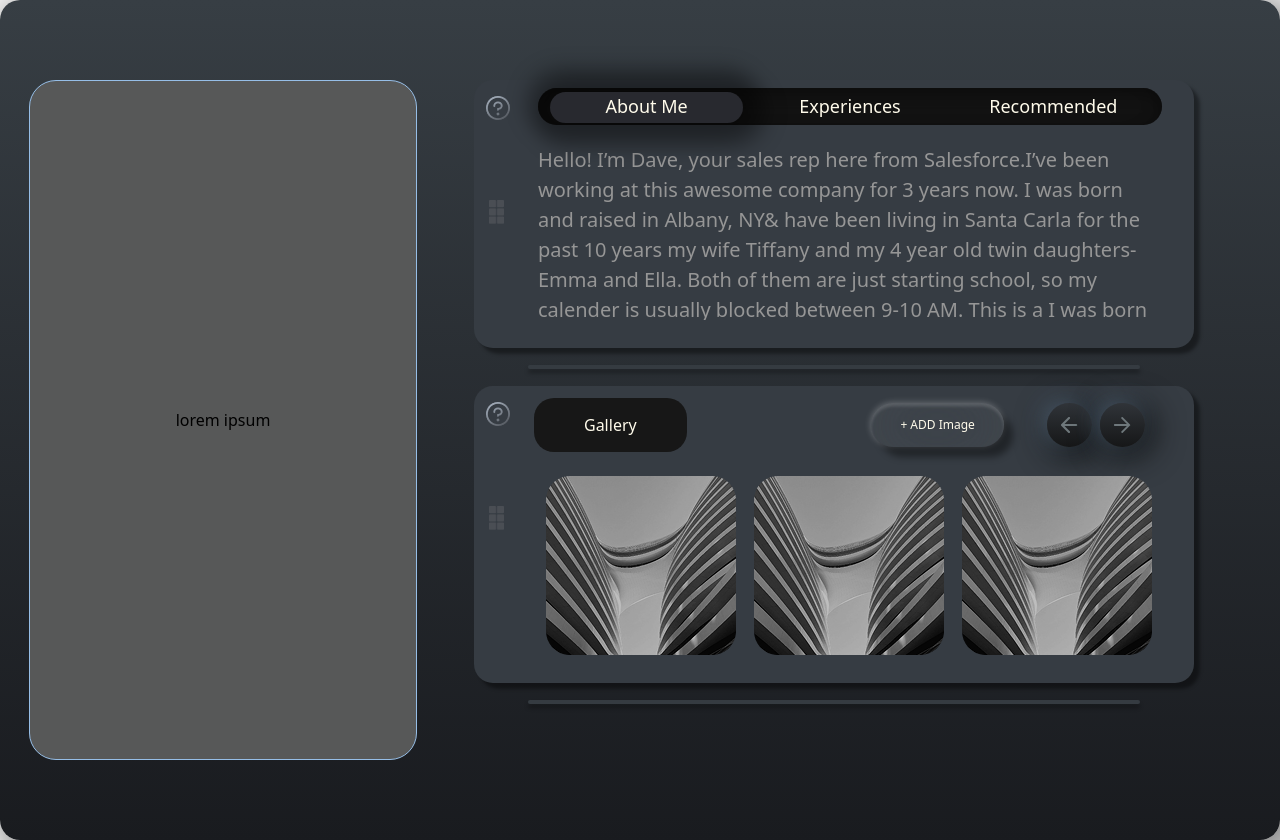
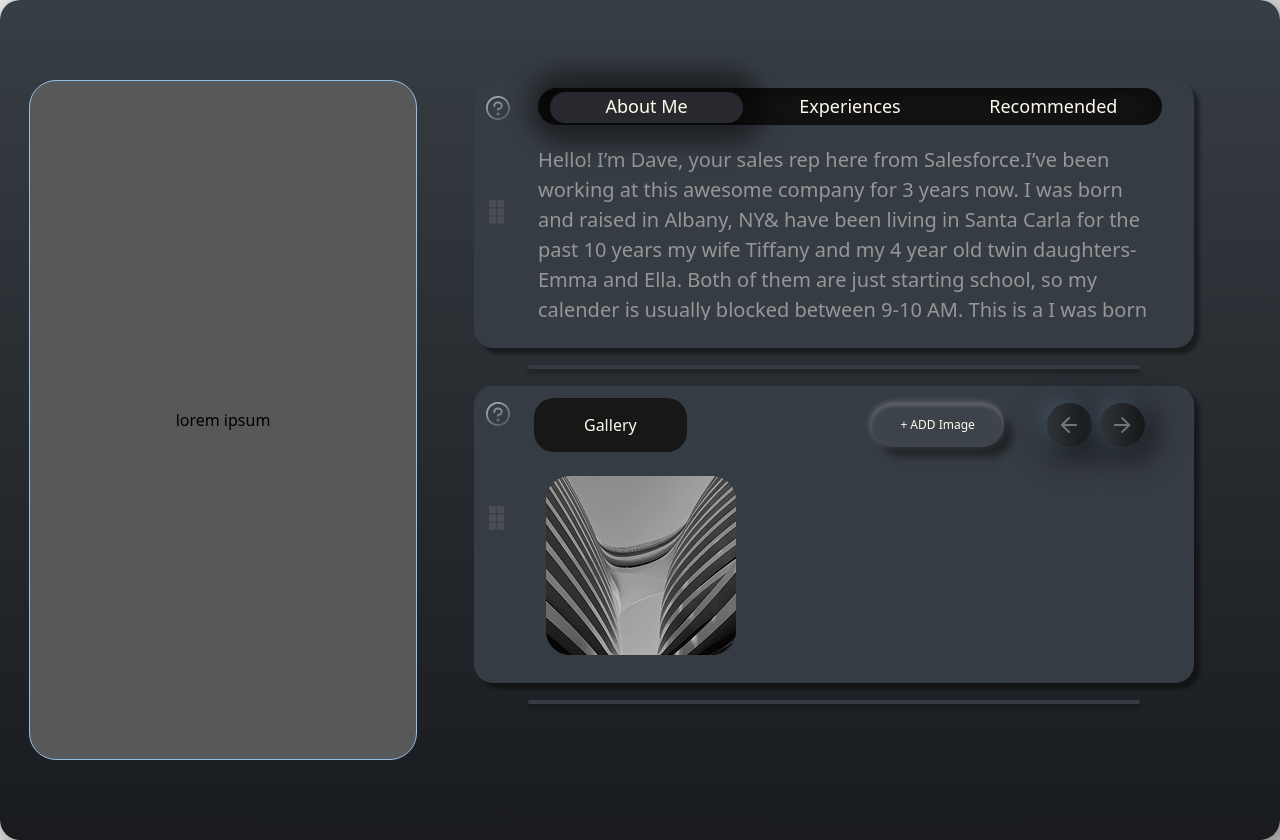
Before and after one commit to Kartikey-Singh-Gahlot/kartikey-internshala-assignment, a Next.js app: page / in a window 1280 px wide. Built offline with nearby package versions, Linux system fonts and the light colour scheme.

Commit message:
final touch to navigation buttons

```diff
--- a/src/app/cards.js
+++ b/src/app/cards.js
@@ -40,7 +40,7 @@ export function GalleryCard(){
 
 
 
-            <ImageFrames images={["/galleryThumbnail.png","/galleryThumbnail.png","/galleryThumbnail.png","/galleryThumbnail.png","/galleryThumbnail.png","/galleryThumbnail.png","/galleryThumbnail.png"]} />
+            <ImageFrames images={["/galleryThumbnail.png"]} />
 
         </div>
     )
--- a/src/app/imageFrames.js
+++ b/src/app/imageFrames.js
@@ -6,26 +6,55 @@ export default function ImageFrames({images}) {
   const [leftImage, setLeftImage] = useState(0);
   const containerRef = useRef(null);
 
+  const [leftBlink, setleftBlink] = useState(false);
+  const [rightBlink, setrightBlink] = useState(false);
 
+
+  const [imageItems, setimageItems] = useState(images);
 
   const visibleCount = 3;
   const imgWidth = 207;
-  function trgrRight() {
-    if(leftImage+visibleCount >= images.length){
+
+  function trgrBlink(str){
+    if(str=="left"){
+       setleftBlink(true);
+       setTimeout(()=>{
+         setleftBlink(false);
+       },1000)
+    }
+    else{
+      setrightBlink(true);
+    setTimeout(()=>{
+      setrightBlink(false);
+    },500)
+    }
+
+  }
+
+  function trgrRight(str) {
+    if(leftImage+visibleCount >= imageItems.length){
      return;
     }
     setLeftImage((prev)=>{
+        trgrBlink(str);
         return prev + 1
     });
   }
 
-  function trgrLeft() {
+  function trgrLeft(str) {
     if(leftImage<=0){
         return;
     }
     setLeftImage((prev)=>{
-        return prev - 1
+        trgrBlink(str);
+        return prev-1
     });
+  }
+
+  function trgrAdd(){
+    setimageItems((prev)=>{
+      return [...prev, "/galleryThumbnail.png"];
+    })
   }
 
 
@@ -36,18 +65,18 @@ export default function ImageFrames({images}) {
                       <button className="bg-[#171717] px-[50px] py-[15px] rounded-[20px]  cursor-pointer font-[var(--font-poppins)]">Gallery</button>
                   </div>
                   <div className="flex justify-around w-full items-center">
-                         <button className="w-fit h-fit px-[29px] py-[13.2px] text-[12px] rounded-[104px] backdrop-blur-2xl shadow-[0px_3.26px_3.26px_#FFFFFF26__inset,_0px_0px_48.91px_#FFFFFF08_inset,9px_10px_7.1px_rgba(0,0,0,0.4),_-0.5px_-0.5px_6.9px_#FFFFFF40]  bg-[#FFFFFF08] text-nowrap">
+                         <button  onClick={trgrAdd} className="w-fit h-fit px-[29px] py-[13.2px] text-[12px] rounded-[104px] backdrop-blur-2xl shadow-[0px_3.26px_3.26px_#FFFFFF26__inset,_0px_0px_48.91px_#FFFFFF08_inset,9px_10px_7.1px_rgba(0,0,0,0.4),_-0.5px_-0.5px_6.9px_#FFFFFF40]  bg-[#FFFFFF08] text-nowrap">
                                   + ADD Image
                          </button>
                          <div className="flex items-center  gap-2">
-                              <button onClick={trgrLeft} className="rounded-full text-[14px] px-3.5 py-3.5 bg-gradient-to-b from-[#303439] to-[#161718] flex shadow-[-5px_-3px_30px_-10px_#96BEE7,_4px_5px_30px_5px_#101213] justify-center items-center box-border"><img className="" src={"/leftArrow.png"}/></button>
-                              <button onClick={trgrRight} className="rounded-full text-[14px] px-3.5 py-3.5 bg-gradient-to-b from-[#303439] to-[#161718] flex shadow-[-5px_-3px_30px_-10px_#96BEE7,_4px_5px_30px_5px_#101213] justify-center items-center box-border"><img className="" src={"/rightArrow.png"}/></button>
+                              <button onClick={()=>{trgrLeft("left")}}   className={`rounded-full text-[14px] px-3.5 py-3.5       ${(!leftBlink)?"bg-gradient-to-r from-[#303439] to-[#161718]":"bg-gradient-to-r from-[#c5ccd5] to-[#00ccf52b]" } transition-colors flex shadow-[-5px_-3px_30px_-10px_#96BEE7,_4px_5px_30px_5px_#101213] justify-center items-center box-border`}><img className="" src={"/leftArrow.png"}/></button>
+                              <button onClick={()=>{trgrRight("right")}}  className={`rounded-full text-[14px] px-3.5 py-3.5      ${(!rightBlink)?"bg-gradient-to-r from-[#303439] to-[#161718]":"bg-gradient-to-r from-[#c5ccd5] to-[#00ccf52b]" } transition-colors flex shadow-[-5px_-3px_30px_-10px_#96BEE7,_4px_5px_30px_5px_#101213] justify-center items-center box-border`}><img className="" src={"/rightArrow.png"}/></button>
                          </div>
                    </div>
          </nav>
          <div className="w-full overflow-x-hidden py-5 px-4 items-center">
-           <div className="list w-full flex gap-4.5 transition-transform duration-300 box-border justify-around" ref={containerRef} style={{ transform: `translateX(-${leftImage * imgWidth}px)` }} >
-               {images.map((i, idx) => (
+           <div className="list w-full flex gap-4.5 transition-transform duration-300 box-border" ref={containerRef} style={{ transform: `translateX(-${leftImage * imgWidth}px)` }} >
+               {imageItems.map((i, idx) => (
                  <img
                    key={idx}
                    src={i}
```
